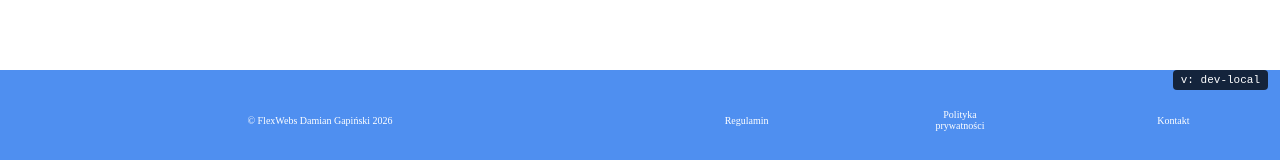
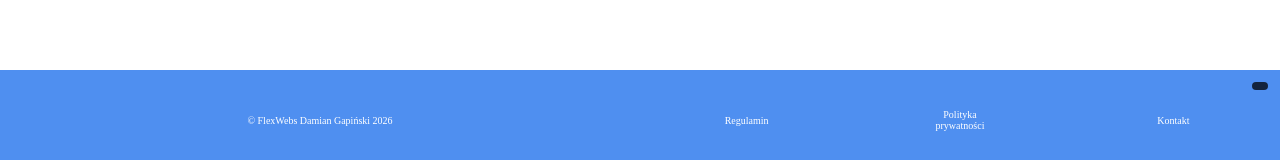
Before and after one commit to DamianGapinski/EventTime, a Next.js app: page /galeria in a window 1280 px wide. Shown: the part 630-790 px from the top of the page. Built offline with nearby package versions, Linux system fonts and the light colour scheme; no server answers; the database is empty.

Commit message:
Usunięcie znacznika versji

```diff
--- a/src/app/galeria/page.tsx
+++ b/src/app/galeria/page.tsx
@@ -101,7 +101,7 @@ const VersionBadge = () => {
       pointerEvents: 'none',
       fontFamily: 'monospace',
     }}>
-      v: {commitHash}
+
     </div>
   );
 };
```
